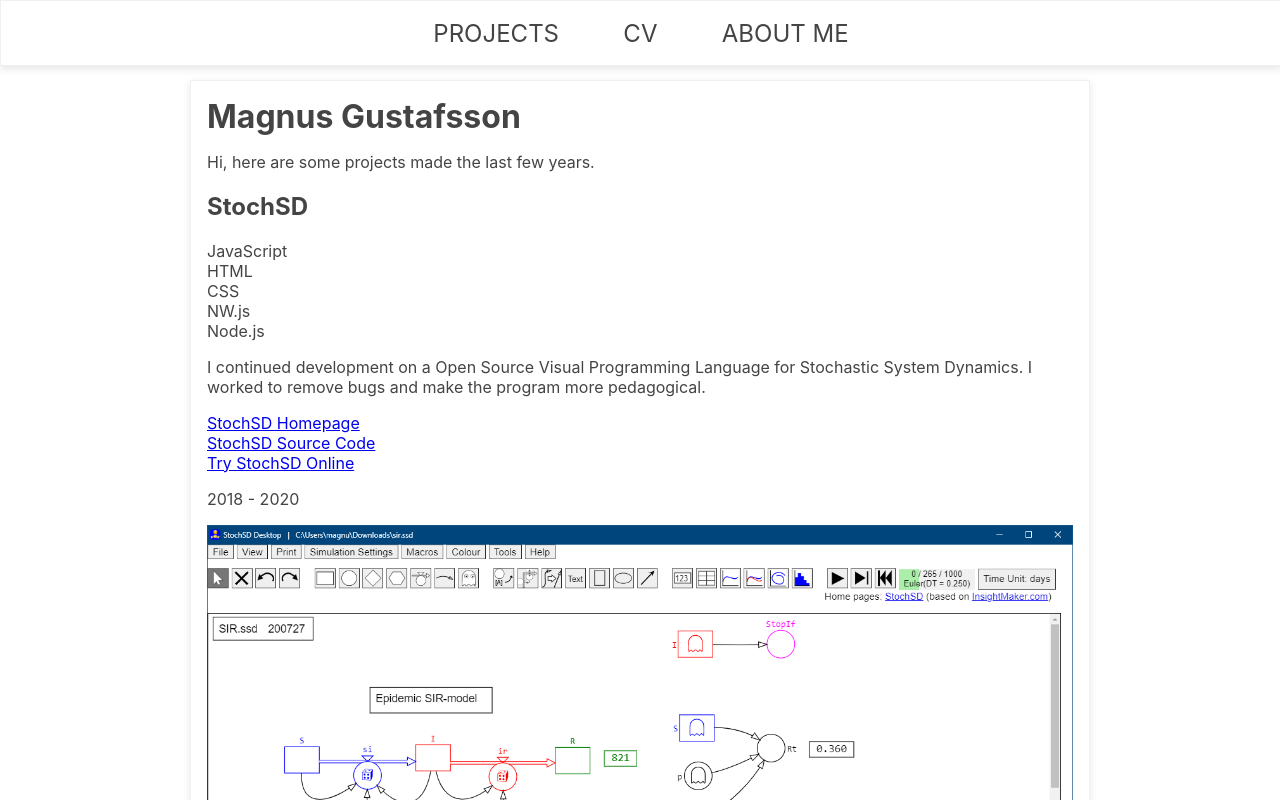
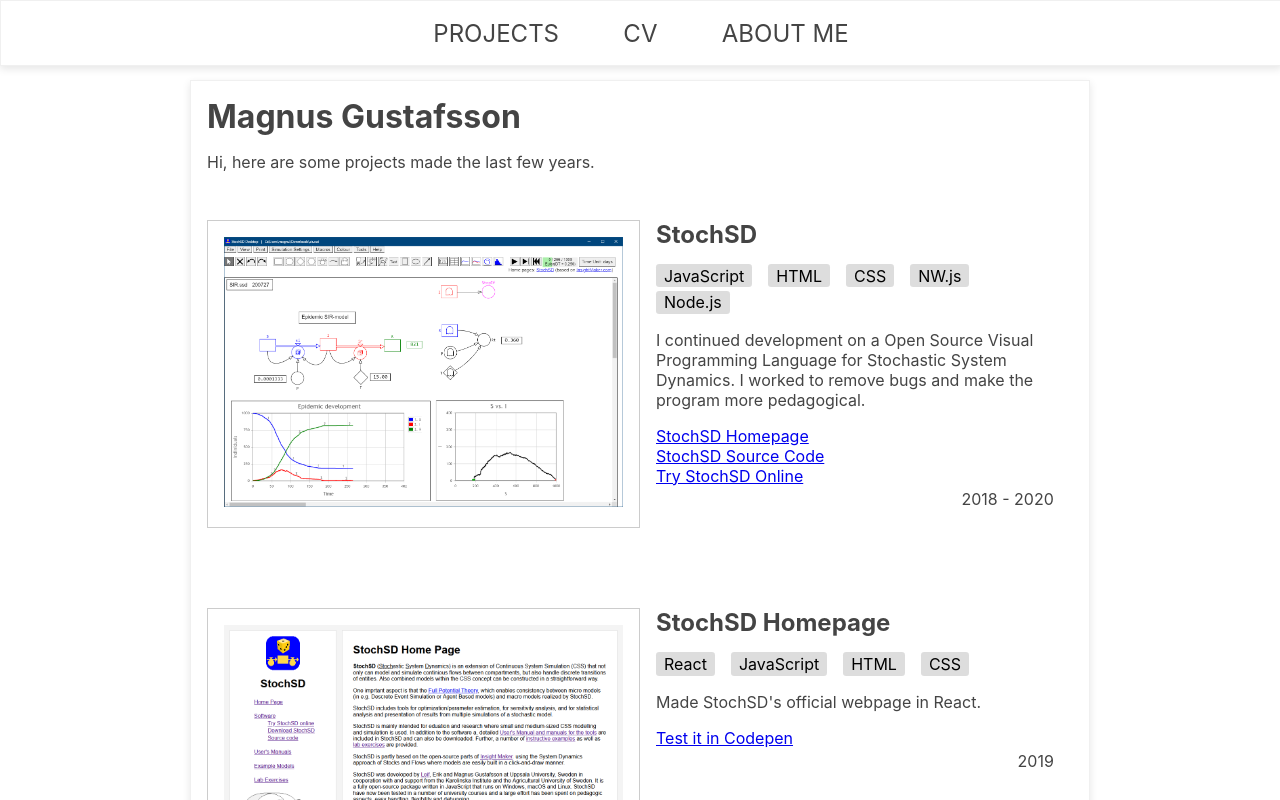
Before and after one commit to Magnus93/magnus-g-ts, a React app: page / in a window 1280 px wide. Shown: the top 800 px of the page. Built offline with nearby package versions, Linux system fonts and the light colour scheme.

Commit message:
Add style for ProjectsPage

```diff
--- a/src/components/projects/ProjectPage.scss
+++ b/src/components/projects/ProjectPage.scss
@@ -1,11 +1,66 @@
 
 
+.container {
+    padding-top: 2em;
+    padding-bottom: 2em;
+    border-top: 1px dashed #666;
+
+    &__infodiv {
+        padding-left: 1em;
+        padding-right: 1em;
+        & > h2 {
+            margin-top: 0;
+            margin-bottom: 0.5em;
+        }
+        &__time {
+            text-align: end;
+            margin: 0.2em;
+        }
+    }
+
+    &__imgdiv {
+        height: min-content;
+        &__img {
+            width: 100%;
+        }
+    }
+}
 
 
+.tag {
+    display: inline-block;
+    margin: 0.2em 1em 0em 0em;
+    padding: 0.1em 0.5em;
+    border-radius: 0.2em;
+    user-select: none;
+    cursor: pointer;
+    color: black;
+    background-color: #ddd;
+    &.active {
+        color: white;
+        background-color: black;
+    }
+}
 
+/* for desktop */
+@media only screen and (min-width: 40em) {
+    .container {
+        display: flex;
+        flex-direction: row-reverse;
+        margin: 1em 0em;
+        border: none;
 
+        &__infodiv {
+            width: 50%;
+            box-sizing: border-box;
+            padding: 0em 1em;
+        }
 
-
-.container__imgdiv__img {
-    width: 100%;
+        &__imgdiv {
+            width: 50%;
+            box-sizing: border-box;
+            padding: 1em;
+            border: 1px solid #ccc;
+        }
+    }
 }
--- a/src/components/projects/ProjectsPage.tsx
+++ b/src/components/projects/ProjectsPage.tsx
@@ -19,9 +19,9 @@
                 return (<div key={index} className="container">
                     <div className="container__infodiv">
                         <h2>{proj.title}</h2>
-                        <div className="tagsdiv">
+                        <div className="container__infodiv__tagsdiv">
                             {proj.tags.map((tag, tag_index) => {
-                                return (<div key={"tag"+tag_index} onClick={this.filterProjects.bind(this, tag)}>
+                                return (<div key={"tag"+tag_index} onClick={this.filterProjects.bind(this, tag)} className={`tag`}>
                                     {tag}
                                 </div>);
                             })}
@@ -32,7 +32,7 @@
                                 {link.name}
                             </a></div>);
                         })}
-                        <p className="timeparagraph">{proj.time}</p>
+                        <p className="container__infodiv__time">{proj.time}</p>
                     </div>
                     <div className="container__imgdiv">
                         <img className="container__imgdiv__img" src={proj.image}/>
```
